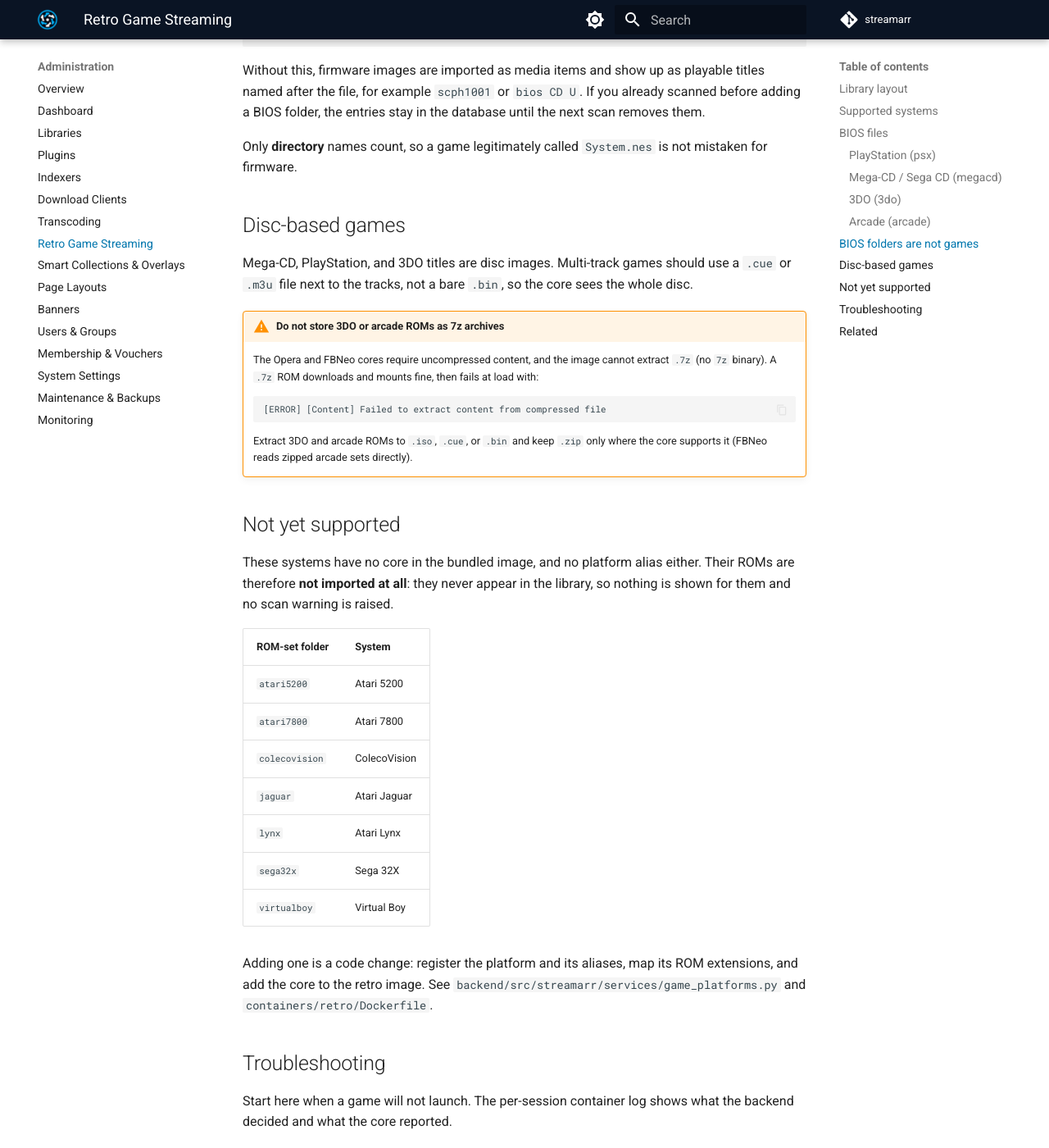
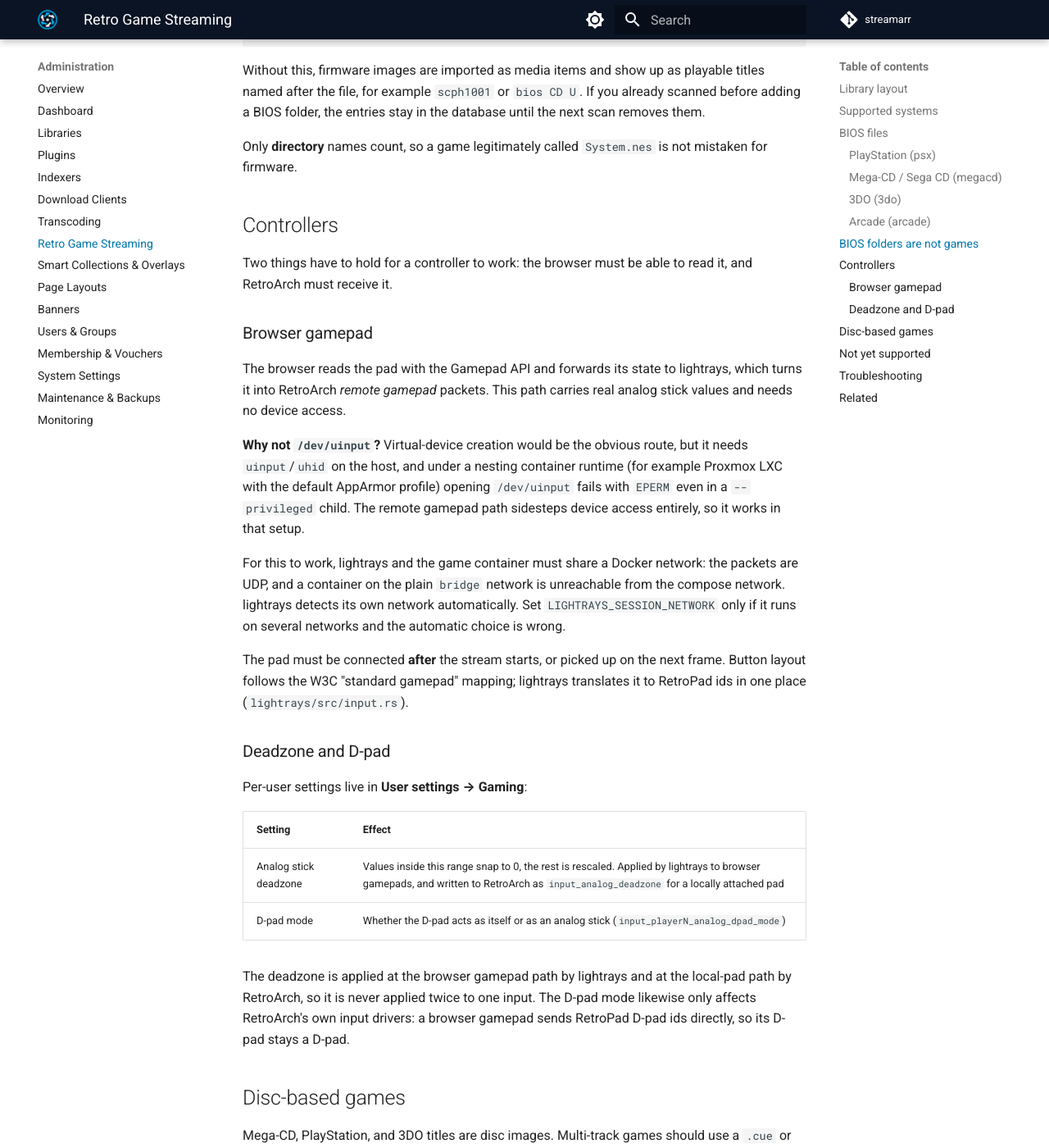
Before and after one commit to luebke-dev/streamarr, an MkDocs documentation site: the page built from docs/docs/administration/game-streaming.md, in a window 1280 px wide and 1400 px high, scrolled down 4141 px. Shown: the whole window at 82% size. Built offline with MkDocs 1.6.1 and Material for MkDocs 9.7.7, drawn with Linux system fonts in a browser that asks for light colours; comment, search, counter and statistics services are not loaded.

Commit message:
feat(retro): enable RetroArch remote gamepad and document controllers
RetroArch now listens for remote gamepad packets on network_remote_base_port
(55400 upward, one port per player). This is what lets a browser controller
reach the game without any device access.

The kiosk config also corrects the run.sh header, which still listed
/dev/uinput as a passed-through device. It is not: the retro container gets no
/dev/input, and the controller arrives over UDP instead.

LIGHTRAYS_SESSION_NETWORK is documented as the explicit override for the
network session containers join. Unset, lightrays detects its own compose
network, which is correct for a standard deployment.

The docs gain a Controllers section covering the browser gamepad path, why
/dev/uinput is not used, the network requirement, and the deadzone and D-pad
settings. The deadzone is applied by lightrays for a browser gamepad and by
RetroArch for a locally attached pad, never twice to the same input.

```diff
--- a/docker-compose.yml
+++ b/docker-compose.yml
@@ -289,6 +289,10 @@
       - LIGHTRAYS_RECONNECT_GRACE_SECS=${LIGHTRAYS_RECONNECT_GRACE_SECS:-30}
       - LIGHTRAYS_WS_TICKET_TTL_SECS=${LIGHTRAYS_WS_TICKET_TTL_SECS:-120}
       - LIGHTRAYS_SESSION_TIMEOUT_SECS=${LIGHTRAYS_SESSION_TIMEOUT_SECS:-3600}
+      # Network session containers join. Unset = lightrays detects its own
+      # compose network; browser controllers need UDP to reach the game
+      # container (RetroArch remote gamepad), so both ends must share one.
+      - LIGHTRAYS_SESSION_NETWORK=${LIGHTRAYS_SESSION_NETWORK:-}
       - LIGHTRAYS_HOST_XDG_RUNTIME_DIR=${LIGHTRAYS_HOST_XDG_RUNTIME_DIR}
       - LIGHTRAYS_HOST_STATE_DIR=${LIGHTRAYS_HOST_STATE_DIR}
       - LIGHTRAYS_DOCKER_SOCKET=/var/run/docker.sock
--- a/docs/docs/administration/game-streaming.md
+++ b/docs/docs/administration/game-streaming.md
@@ -123,6 +123,47 @@
 
 Only **directory** names count, so a game legitimately called `System.nes` is not mistaken for firmware.
 
+## Controllers
+
+Two things have to hold for a controller to work: the browser must be able to
+read it, and RetroArch must receive it.
+
+### Browser gamepad
+
+The browser reads the pad with the Gamepad API and forwards its state to
+lightrays, which turns it into RetroArch *remote gamepad* packets. This path
+carries real analog stick values and needs no device access.
+
+**Why not `/dev/uinput`?** Virtual-device creation would be the obvious route,
+but it needs `uinput`/`uhid` on the host, and under a nesting container runtime
+(for example Proxmox LXC with the default AppArmor profile) opening
+`/dev/uinput` fails with `EPERM` even in a `--privileged` child. The remote
+gamepad path sidesteps device access entirely, so it works in that setup.
+
+For this to work, lightrays and the game container must share a Docker network:
+the packets are UDP, and a container on the plain `bridge` network is
+unreachable from the compose network. lightrays detects its own network
+automatically. Set `LIGHTRAYS_SESSION_NETWORK` only if it runs on several
+networks and the automatic choice is wrong.
+
+The pad must be connected **after** the stream starts, or picked up on the next
+frame. Button layout follows the W3C "standard gamepad" mapping; lightrays
+translates it to RetroPad ids in one place (`lightrays/src/input.rs`).
+
+### Deadzone and D-pad
+
+Per-user settings live in **User settings → Gaming**:
+
+| Setting | Effect |
+|---------|--------|
+| Analog stick deadzone | Values inside this range snap to 0, the rest is rescaled. Applied by lightrays to browser gamepads, and written to RetroArch as `input_analog_deadzone` for a locally attached pad |
+| D-pad mode | Whether the D-pad acts as itself or as an analog stick (`input_playerN_analog_dpad_mode`) |
+
+The deadzone is applied at the browser gamepad path by lightrays and at the
+local-pad path by RetroArch, so it is never applied twice to one input. The
+D-pad mode likewise only affects RetroArch's own input drivers: a browser
+gamepad sends RetroPad D-pad ids directly, so its D-pad stays a D-pad.
+
 ## Disc-based games
 
 Mega-CD, PlayStation, and 3DO titles are disc images. Multi-track games should use a `.cue` or `.m3u` file next to the tracks, not a bare `.bin`, so the core sees the whole disc.
```
Also changed, not shown: 3 other files.
